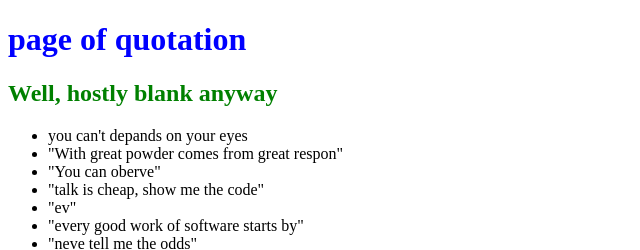
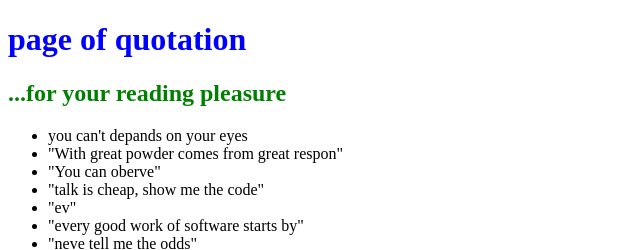
Before and after one commit to shaoyongfeng/0main_openSAP_repro, a plain HTML site: page index.html in a window 1280 px wide. Shown: the top 250 px of the page, 0-640 px from the left. Drawn offline with Linux system fonts and the light colour scheme.

Commit message:
change second header

```diff
--- a/index.html
+++ b/index.html
@@ -9,7 +9,7 @@
 	</head>
 	<body>
 		<h1>page of quotation</h1>
-		<h2>Well, hostly blank anyway</h2>
+		<h2>...for your reading pleasure</h2>
 	<ul>
 		<li>you can't depands on your eyes</li>
 		<li>"With great powder comes from great respon"</li>
```
